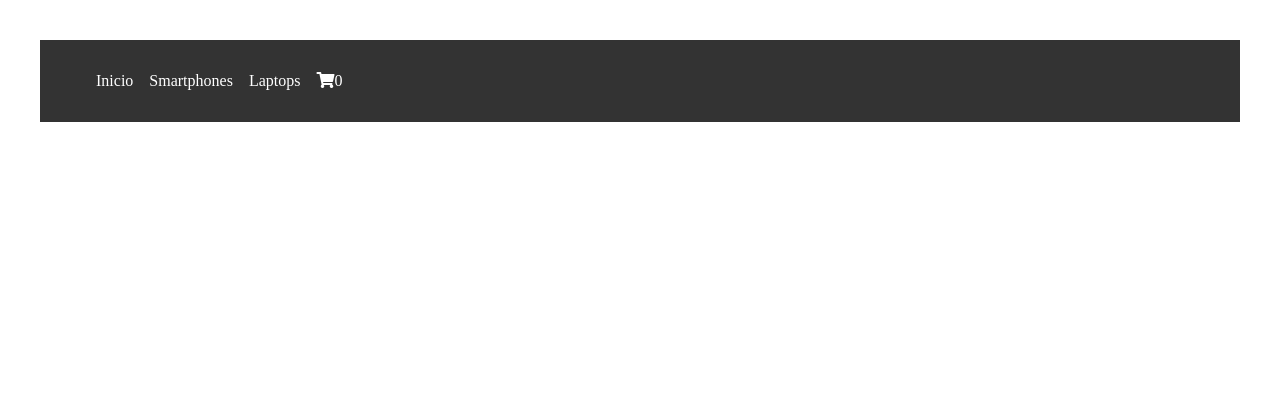
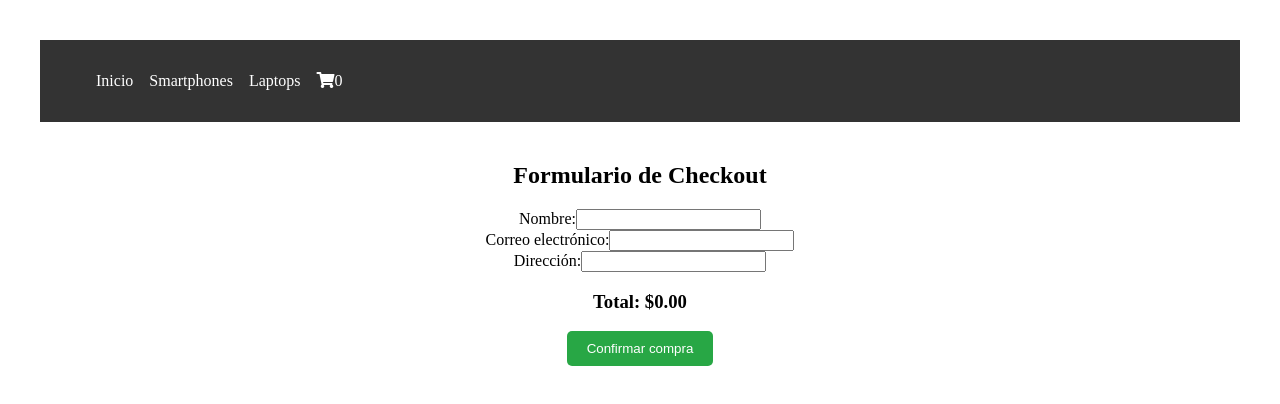
Before and after one commit to agustinstaiger9/CreaTuLanding-Staiger, a React (Vite) app: page /checkout in a window 1280 px wide. Shown: the top 404 px of the page. Built offline with nearby package versions, Linux system fonts and the light colour scheme.

Commit message:
checkout + detalles finales

```diff
--- a/src/App.jsx
+++ b/src/App.jsx
@@ -3,10 +3,11 @@ import { BrowserRouter as Router, Route, Routes } from "react-router-dom";
 import { CartProvider } from "./context/CartContext";
 import ItemListContainer from "./components/ItemListContainer";
 import ItemDetailContainer from "./components/ItemDetailContainer";
-import Cart from "./components/Cart"; // Importa el componente Cart
+import Cart from "./components/Cart";
+import Checkout from "./components/Checkout";
+import Confirmation from "./components/Confirmation";
 import Navbar from "./components/Navbar";
-import './app.css'; // Asegúrate de que este import esté presente en App.jsx
-
+import './app.css';
 
 function App() {
   return (
@@ -17,7 +18,9 @@ function App() {
           <Route path="/" element={<ItemListContainer />} />
           <Route path="/category/:categoryId" element={<ItemListContainer />} />
           <Route path="/item/:id" element={<ItemDetailContainer />} />
-          <Route path="/cart" element={<Cart />} /> {/* Asegúrate de tener esta ruta */}
+          <Route path="/cart" element={<Cart />} />
+          <Route path="/checkout" element={<Checkout />} />
+          <Route path="/confirmation" element={<Confirmation />} />
         </Routes>
       </Router>
     </CartProvider>
--- a/src/components/Cart.jsx
+++ b/src/components/Cart.jsx
@@ -1,31 +1,66 @@
-import { useCart } from "../context/CartContext"; // Importa el hook useCart
+import { useCart } from "../context/CartContext";
+import { Link } from "react-router-dom";
 
 const Cart = () => {
-  const { cart, removeItem, clearCart } = useCart(); // Accede a los elementos del carrito
+  const { cart, removeItem, clearCart } = useCart();
 
   if (cart.length === 0) {
-    return <p>El carrito está vacío.</p>;
+    return <p style={{ textAlign: "center" }}>El carrito está vacío.</p>;
   }
 
   return (
-    <div>
+    <div style={{ textAlign: "center", marginTop: "20px" }}>
       <h2>Tu carrito</h2>
-      <ul>
+      <ul style={{ listStyle: "none", padding: 0 }}>
         {cart.map((product) => (
-          <li key={product.id}>
+          <li key={product.id} style={{ marginBottom: "20px" }}>
             <img
-              src={product.thumbnail}
+              src={product.image || "https://via.placeholder.com/50x50?text=Img"}
               alt={product.title}
               style={{ width: "50px", height: "50px", objectFit: "cover" }}
             />
             <p>{product.title}</p>
             <p>Precio: ${product.price}</p>
             <p>Cantidad: {product.quantity}</p>
-            <button onClick={() => removeItem(product.id)}>Eliminar</button>
+            <button
+              onClick={() => removeItem(product.id)}
+              style={{ marginBottom: "10px" }}
+            >
+              Eliminar
+            </button>
           </li>
         ))}
       </ul>
-      <button onClick={clearCart}>Vaciar carrito</button>
+
+      <div style={{ marginTop: "20px" }}>
+        <button
+          onClick={clearCart}
+          style={{
+            marginRight: "10px",
+            padding: "10px 20px",
+            backgroundColor: "#dc3545",
+            color: "white",
+            border: "none",
+            borderRadius: "4px",
+          }}
+        >
+          Vaciar carrito
+        </button>
+
+        <Link to="/checkout">
+          <button
+            style={{
+              padding: "10px 20px",
+              backgroundColor: "#007bff",
+              color: "white",
+              border: "none",
+              borderRadius: "4px",
+            }}
+          >
+            Finalizar compra
+          </button>
+        </Link>
+      </div>
     </div>
   );
 };
--- a/src/components/CartWidget.jsx
+++ b/src/components/CartWidget.jsx
@@ -1,11 +1,11 @@
 import { useContext } from "react";
-import { CartContext } from "../context/CartContext"; // Importamos el contexto
+import { CartContext } from "../context/CartContext";
 import { FaShoppingCart } from "react-icons/fa";
 import "./CartWidget.css";
 
 function CartWidget() {
   // Accedemos a los datos del carrito desde el contexto
-  const { cartItems } = useContext(CartContext);  // Usamos cartItems desde el contexto
+  const { cartItems } = useContext(CartContext);
 
   // Calculamos el total de items en el carrito
   const itemsInCart = cartItems.reduce((acc, item) => acc + item.quantity, 0);
--- /dev/null
+++ b/src/components/Checkout.jsx
@@ -0,0 +1,91 @@
+import { useState } from "react";
+import { useCart } from "../context/CartContext";
+import { useNavigate } from "react-router-dom";
+
+const Checkout = () => {
+  const [userData, setUserData] = useState({
+    name: "",
+    email: "",
+    address: "",
+  });
+  const { cart, clearCart, getTotalPrice } = useCart();
+  const navigate = useNavigate();
+
+  // Función para manejar los cambios en el formulario
+  const handleInputChange = (e) => {
+    const { name, value } = e.target;
+    setUserData({
+      ...userData,
+      [name]: value,
+    });
+  };
+
+  // Función para manejar el envío del formulario
+  const handleSubmit = (e) => {
+    e.preventDefault();
+    if (!userData.name || !userData.email || !userData.address) {
+      alert("Por favor completa todos los campos.");
+      return;
+    }
+
+
+    // Limpiar el carrito después de la compra
+    clearCart();
+    alert("Gracias por tu compra!");
+    navigate("/"); // Redirigir al inicio (puedes cambiarlo según sea necesario)
+  };
+
+  return (
+    <div style={{ textAlign: "center", padding: "20px" }}>
+      <h2>Formulario de Checkout</h2>
+      <form onSubmit={handleSubmit}>
+        <div>
+          <label>
+            Nombre:
+            <input
+              type="text"
+              name="name"
+              value={userData.name}
+              onChange={handleInputChange}
+              required
+            />
+          </label>
+        </div>
+        <div>
+          <label>
+            Correo electrónico:
+            <input
+              type="email"
+              name="email"
+              value={userData.email}
+              onChange={handleInputChange}
+              required
+            />
+          </label>
+        </div>
+        <div>
+          <label>
+            Dirección:
+            <input
+              type="text"
+              name="address"
+              value={userData.address}
+              onChange={handleInputChange}
+              required
+            />
+          </label>
+        </div>
+        <div>
+          <h3>Total: ${getTotalPrice()}</h3>
+        </div>
+        <div>
+          <button type="submit" style={{ padding: "10px 20px", backgroundColor: "#28a745", color: "white", border: "none", borderRadius: "5px" }}>
+            Confirmar compra
+          </button>
+        </div>
+      </form>
+    </div>
+  );
+};
+
+export default Checkout;
--- /dev/null
+++ b/src/components/Confirmation.jsx
@@ -0,0 +1,52 @@
+import React from "react";
+import { useCart } from "../context/CartContext";
+import { useNavigate } from "react-router-dom";
+
+const Confirmation = () => {
+  const { cart, getTotalPrice } = useCart();
+  const navigate = useNavigate();
+
+  // Si no hay productos en el carrito, redirigir al home
+  if (cart.length === 0) {
+    navigate("/");
+    return null;
+  }
+
+  return (
+    <div style={{ textAlign: "center", marginTop: "20px" }}>
+      <h2>¡Gracias por tu compra!</h2>
+      <p>Tu compra fue exitosa.</p>
+
+      <h3>Resumen de la compra:</h3>
+      <div>
+        {cart.map((item) => (
+          <div key={item.id} style={{ marginBottom: "10px" }}>
+            <h4>{item.title}</h4>
+            <p><strong>Cantidad:</strong> {item.quantity}</p>
+            <p><strong>Precio por unidad:</strong> ${item.price}</p>
+            <p><strong>Total por producto:</strong> ${item.price * item.quantity}</p>
+            <hr />
+          </div>
+        ))}
+      </div>
+
+      <h3><strong>Total de la compra: ${getTotalPrice()}</strong></h3>
+
+      <button
+        onClick={() => navigate("/")}
+        style={{
+          marginTop: "20px",
+          padding: "10px 20px",
+          backgroundColor: "#28a745",
+          color: "white",
+          border: "none",
+          borderRadius: "4px",
+        }}
+      >
+        Volver al inicio
+      </button>
+    </div>
+  );
+};
+
+export default Confirmation;
--- a/src/components/ItemDetailContainer.jsx
+++ b/src/components/ItemDetailContainer.jsx
@@ -2,8 +2,8 @@ import { useState, useEffect } from "react";
 import { useParams } from "react-router-dom";
 import { useCart } from "../context/CartContext";
 import ItemCount from "./ItemCount";
-import { doc, getDoc } from "firebase/firestore"; // Asegúrate de tener estos métodos para obtener el documento
-import { db } from "../firebase"; // Aquí importamos la base de datos
+import { doc, getDoc } from "firebase/firestore";
+import { db } from "../firebase";
 
 const ItemDetailContainer = () => {
   const [product, setProduct] = useState(null);
@@ -11,16 +11,16 @@ const ItemDetailContainer = () => {
   const { addToCart } = useCart();
 
   const [quantity, setQuantity] = useState(1);
-  const [addedToCart, setAddedToCart] = useState(false); // Nuevo estado para saber si se ha agregado al carrito
+  const [addedToCart, setAddedToCart] = useState(false);
 
   useEffect(() => {
     const fetchProduct = async () => {
       try {
-        const docRef = doc(db, "productos", id); // Asumiendo que "productos" es la colección en Firestore
+        const docRef = doc(db, "productos", id);
         const docSnap = await getDoc(docRef);
 
         if (docSnap.exists()) {
-          setProduct(docSnap.data()); // Establecemos los datos del producto
+          setProduct(docSnap.data());
         } else {
           console.log("No se encontró el producto");
         }
@@ -34,7 +34,7 @@ const ItemDetailContainer = () => {
 
   const handleAddToCart = () => {
     addToCart(product, quantity);
-    setAddedToCart(true); // Establece el estado a "producto agregado"
+    setAddedToCart(true);
   };
 
   if (!product) {
@@ -61,9 +61,9 @@ const ItemDetailContainer = () => {
         <ItemCount
           stock={product.stock}
           initial={1}
-          onAdd={handleAddToCart} // Aquí pasamos el producto con la cantidad
-          quantity={quantity} // Se pasa la cantidad al componente
-          setQuantity={setQuantity} // Función para actualizar la cantidad
+          onAdd={handleAddToCart}
+          quantity={quantity}
+          setQuantity={setQuantity}
         />
       ) : (
         <p style={{ marginTop: "1rem", color: "green" }}>
--- a/src/components/ItemListContainer.jsx
+++ b/src/components/ItemListContainer.jsx
@@ -2,7 +2,7 @@ import { useEffect, useState } from "react";
 import { Link } from "react-router-dom";
 import { useCart } from "../context/CartContext";
 import { collection, getDocs } from "firebase/firestore";
-import { db } from "../firebase"; // Asegurate que el archivo se llame así o ajustá el path
+import { db } from "../firebase";
 
 const ItemListContainer = () => {
   const [products, setProducts] = useState([]);
--- a/src/components/ProductCard.jsx
+++ b/src/components/ProductCard.jsx
@@ -1,8 +1,8 @@
 import React from "react";
-import { useCart } from "../context/CartContext"; // Importa el hook useCart
+import { useCart } from "../context/CartContext";
 
 const ProductCard = ({ product }) => {
-  const { addToCart } = useCart(); // Accede a la función addToCart desde el CartContext
+  const { addToCart } = useCart();
 
   // Esta función se llama cuando el usuario hace clic en "Agregar al carrito"
   const handleAddToCart = () => {
--- a/src/firebaseConfig.js
+++ b/src/firebaseConfig.js
@@ -11,7 +11,7 @@ const firebaseConfig = {
   appId: "1:593416952852:web:9b3efc61d22cbb2a1f5b01"
 };
 
-// Inicializa la app
+
 const app = initializeApp(firebaseConfig);
 
 export default app;
```
